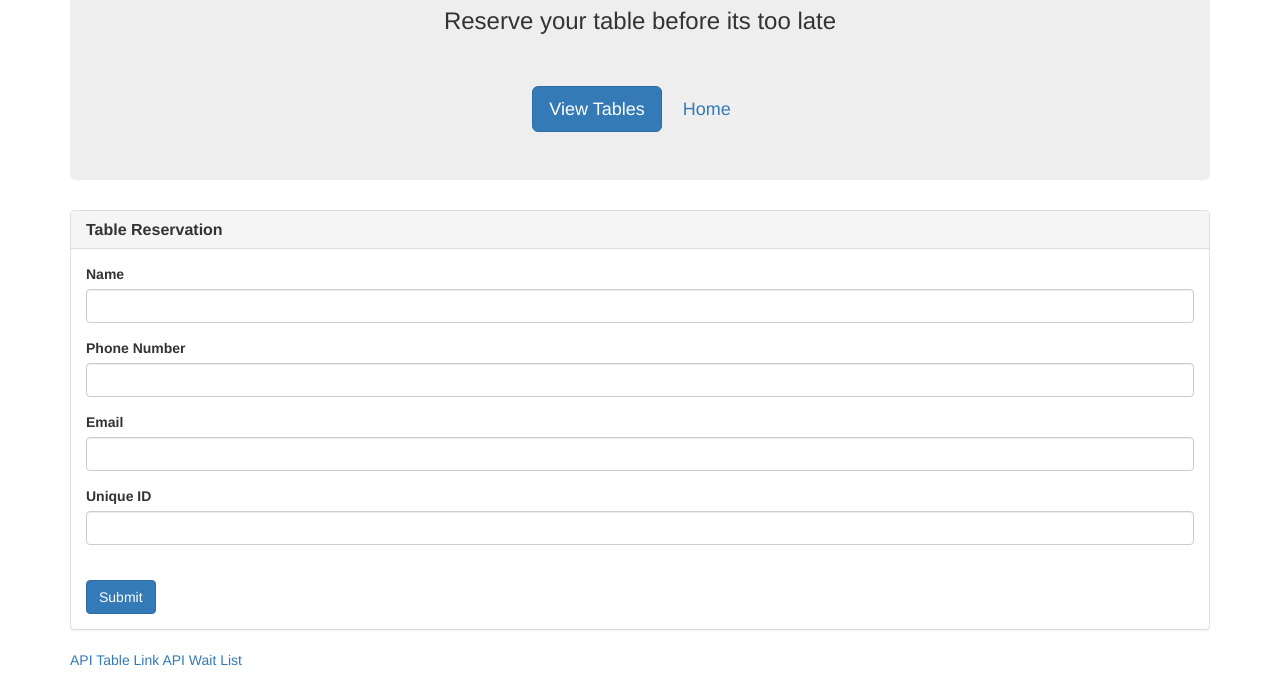
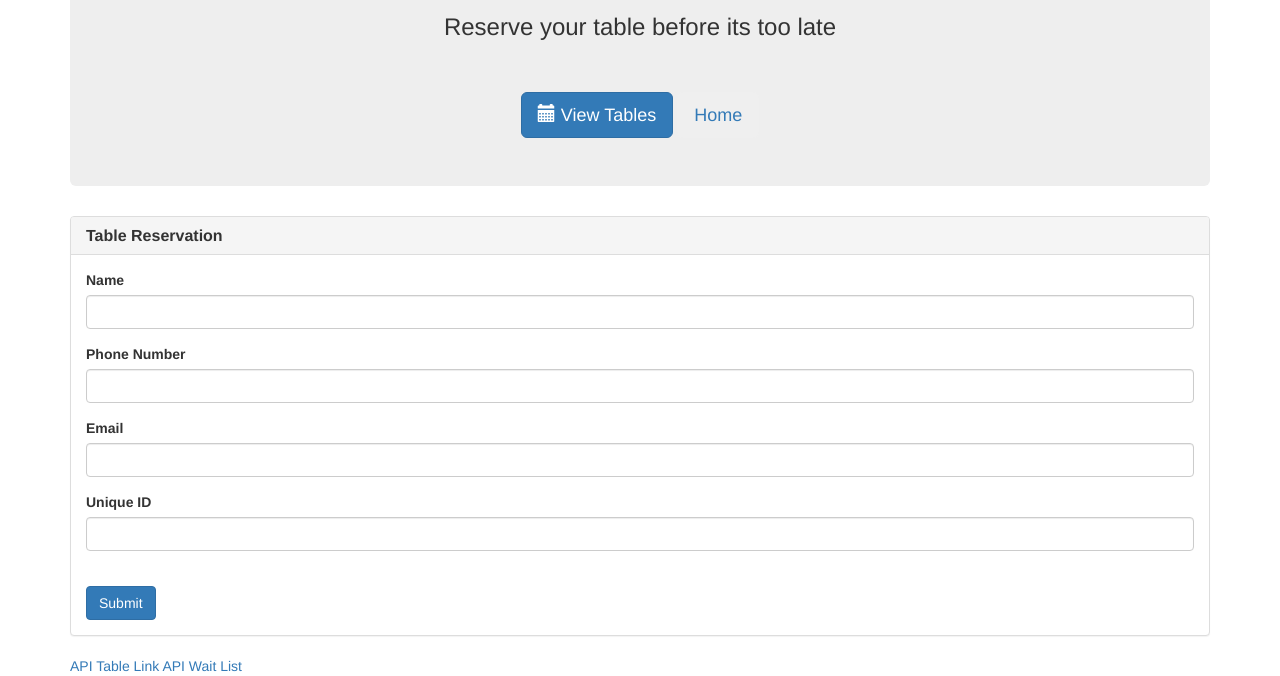
Before and after one commit to michaeledwards91/Hot-Restaurant, a website: page reservation.html in a window 1280 px wide. Shown: the part 159-835 px from the top of the page. Drawn offline with nearby package versions, Linux system fonts and the light colour scheme.

Commit message:
updating icons

```diff
--- a/reservation.html
+++ b/reservation.html
@@ -14,14 +14,15 @@
 
   <div class="container">
     <div class="jumbotron">
-      <h1>Reservations</h1>
+      <h1><span class="glyphicon glyphicon-fire"></span>Hot Restaurant</h1>
       <h3>Reserve your table before its too late</h3>
       <hr>
       <div class="row">
       	<div class="col-lg-12 mainButtons">
-      		<a href="/"><button type="button" class="btn btn-primary btn-lg"><span class="glyphicons glyphicons-list-alt"></span> View Tables</button></a>
-      		<a href="/"><button type="button" class="btn btn-lg"><span class="glyphicons glyphicons-home"></span>Home</button></a>
+      		<a href="/"><button type="button" class="btn btn-primary btn-lg"><span class=" glyphicon glyphicon-calendar"></span> View Tables</button></a>
+      		<a href="/"><button type="button" class="btn btn-lg"><span class="glyphicon glyphicons-home"></span>Home</button></a>
       	</div>
+
 
       </div>
 
```
